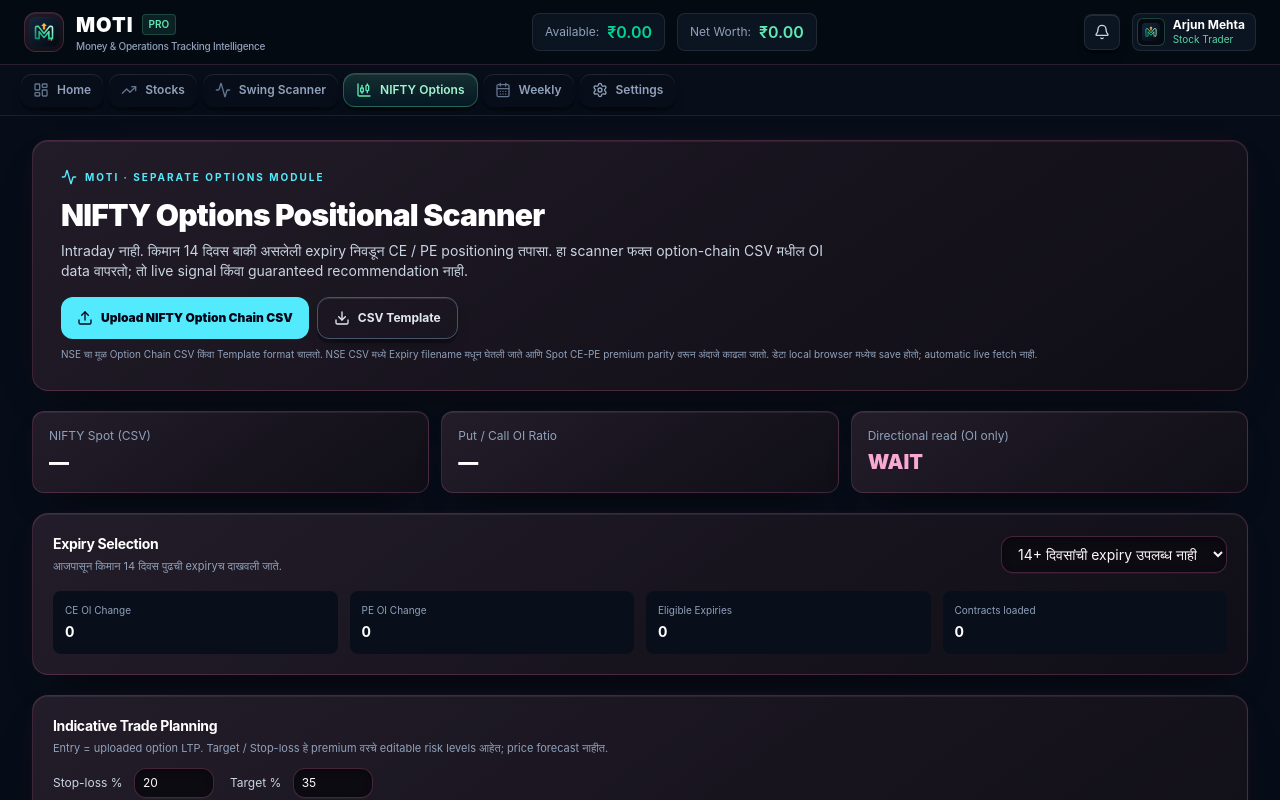
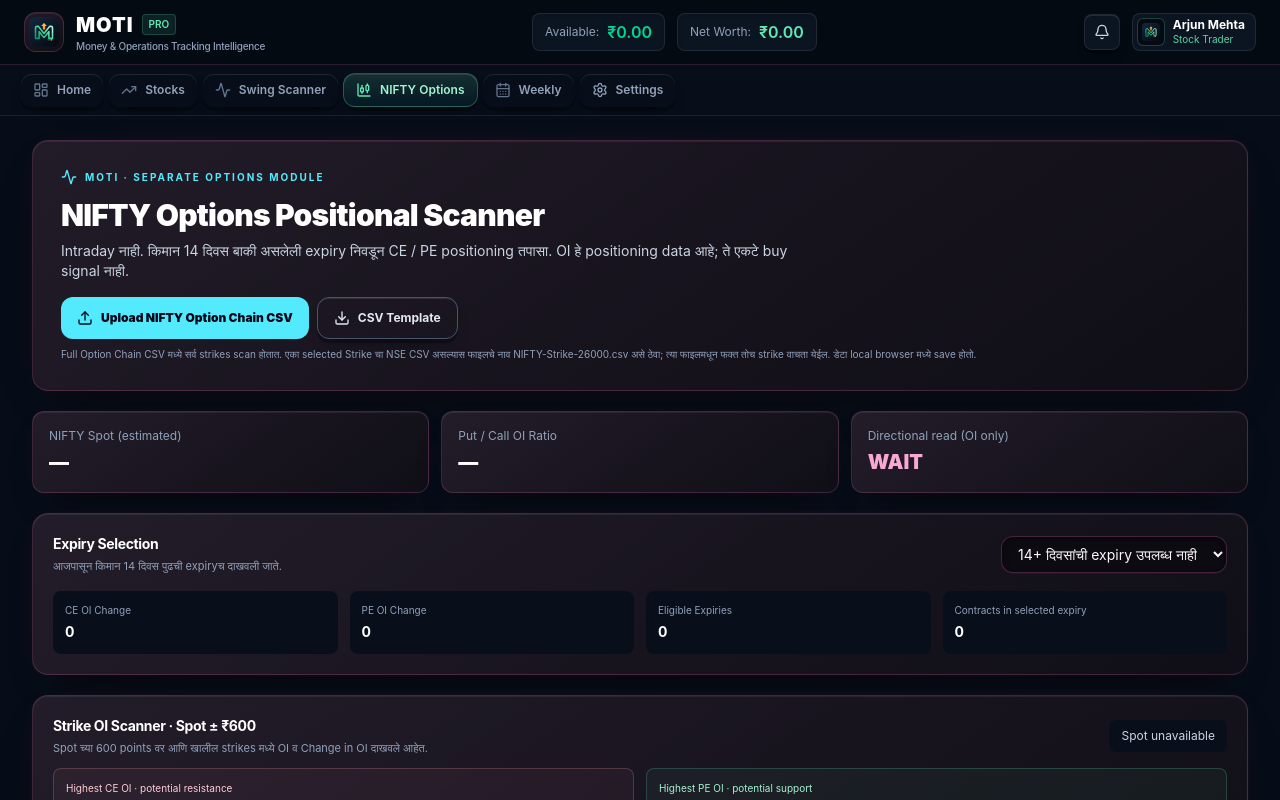
Before and after one commit to aarthak21-beep/MOTI-Money-Tracking-, a React (Vite) app: page / in a window 1280 px wide. Both pictures are taken after a click on the button "NIFTY Options". Shown: the top 800 px of the page. Built offline with nearby package versions, Linux system fonts and the light colour scheme.

Commit message:
Add NIFTY spot-range OI strike scanner

```diff
--- a/src/views/NiftyOptionsScannerView.tsx
+++ b/src/views/NiftyOptionsScannerView.tsx
@@ -8,15 +8,21 @@ type OptionRow = {
 const STORAGE_KEY = 'moti_nifty_options_chain_v1';
 const normalize = (v: string) => v.toLowerCase().replace(/[^a-z0-9]/g, '');
 const number = (v?: string) => {
-  if (!v) return 0;
+  if (!v || v.trim() === '-' || v.trim() === '—') return 0;
   const n = Number(v.replace(/[,₹%\s]/g, '').replace(/[()]/g, ''));
   return Number.isFinite(n) ? n : 0;
 };
 const parseDate = (v: string) => {
   const s = v.trim();
   if (/^\d{4}-\d{2}-\d{2}$/.test(s)) return s;
-  const m = s.match(/^(\d{1,2})[-/](\d{1,2})[-/](\d{4})$/);
-  if (m) return `${m[3]}-${m[2].padStart(2, '0')}-${m[1].padStart(2, '0')}`;
+  const numeric = s.match(/^(\d{1,2})[-/](\d{1,2})[-/](\d{4})$/);
+  if (numeric) return `${numeric[3]}-${numeric[2].padStart(2, '0')}-${numeric[1].padStart(2, '0')}`;
+  const named = s.match(/^(\d{1,2})[-/ ]([A-Za-z]{3})[-/ ](\d{4})$/);
+  if (named) {
+    const months: Record<string, string> = { jan: '01', feb: '02', mar: '03', apr: '04', may: '05', jun: '06', jul: '07', aug: '08', sep: '09', oct: '10', nov: '11', dec: '12' };
+    const month = months[named[2].toLowerCase()];
+    if (month) return `${named[3]}-${month}-${named[1].padStart(2, '0')}`;
+  }
   return '';
 };
 const expiryFromFilename = (filename: string) => {
@@ -26,67 +32,75 @@ const expiryFromFilename = (filename: string) => {
   const month = months[match[2].toLowerCase()];
   return month ? `${match[3]}-${month}-${match[1].padStart(2, '0')}` : '';
 };
+const strikeFromFilename = (filename: string) => {
+  const tagged = filename.match(/(?:strike|strk)[-_ ]?(\d{1,3}(?:,\d{3})+|\d{4,6})(?:\.\d+)?/i);
+  const grouped = filename.match(/(\d{1,3},\d{3})(?:\.\d+)?/);
+  const raw = tagged?.[1] || grouped?.[1];
+  return raw ? number(raw) : 0;
+};
 const csvLines = (text: string) => text.replace(/^\uFEFF/, '').replace(/\0/g, '').split(/\r\n|\n|\r/).filter(x => x.trim());
+const splitCsvLine = (line: string) => {
+  const out: string[] = []; let value = '', quoted = false;
+  for (let i = 0; i < line.length; i++) {
+    const c = line[i];
+    if (c === '"') { if (quoted && line[i + 1] === '"') { value += '"'; i++; } else quoted = !quoted; }
+    else if (c === ',' && !quoted) { out.push(value.trim()); value = ''; } else value += c;
+  }
+  out.push(value.trim()); return out;
+};
+const estimateSpot = (samples: Array<{ strike: number; ce: number; pe: number }>) => {
+  const values = samples.filter(x => x.ce > 5 && x.pe > 5).map(x => x.strike + x.ce - x.pe).filter(x => x > 0).sort((a, b) => a - b);
+  if (!values.length) return 0;
+  return values[Math.floor(values.length / 2)];
+};
 const parseNseOptionChain = (text: string, filename: string): OptionRow[] => {
   const lines = csvLines(text);
   if (lines.length < 3) throw new Error('NSE Option Chain CSV मध्ये पुरेशा rows नाहीत.');
-  const split = (line: string) => {
-    const out: string[] = []; let value = '', quoted = false;
-    for (let i = 0; i < line.length; i++) {
-      const c = line[i];
-      if (c === '"') { if (quoted && line[i + 1] === '"') { value += '"'; i++; } else quoted = !quoted; }
-      else if (c === ',' && !quoted) { out.push(value.trim()); value = ''; } else value += c;
-    }
-    out.push(value.trim()); return out;
-  };
-  const headers = split(lines[1]).map(normalize);
+  const headers = splitCsvLine(lines[1]).map(normalize);
   const strikeIndex = headers.indexOf('strike');
-  if (strikeIndex < 0 || headers.length < 22) throw new Error('हा NSE Option Chain CSV format ओळखता आला नाही.');
-  const expiry = expiryFromFilename(filename);
-  if (!expiry) throw new Error('Expiry date filename मध्ये नाही. उदा. option-chain-ED-NIFTY-17-Nov-2026.csv अशा नावाने CSV ठेवा.');
-  const raw: Array<{ strike: number; ce: number; pe: number; rows: OptionRow[] }> = [];
+  const expiryIndex = headers.findIndex(h => h === 'expirydate' || h === 'expiry');
+  const selectedStrike = strikeFromFilename(filename);
+  const fullChain = strikeIndex >= 0 && headers.length >= 22;
+  const selectedStrikeFile = strikeIndex < 0 && expiryIndex >= 0 && headers.length >= 22 && selectedStrike > 0;
+  if (!fullChain && !selectedStrikeFile) {
+    throw new Error('NSE CSV format ओळखता आला नाही. Full Option Chain CSV upload करा; किंवा एका Strike चा CSV असल्यास फाइलचे नाव NIFTY-Strike-26000.csv अशा प्रकारे ठेवा.');
+  }
+  const defaultExpiry = expiryFromFilename(filename);
+  const raw: Array<{ strike: number; expiry: string; ce: number; pe: number; rows: OptionRow[] }> = [];
   for (const line of lines.slice(2)) {
-    const c = split(line);
-    const strike = number(c[11]);
-    if (!(strike > 0)) continue;
+    const c = splitCsvLine(line);
+    const strike = fullChain ? number(c[strikeIndex]) : selectedStrike;
+    const expiry = fullChain ? defaultExpiry : parseDate(c[expiryIndex]);
+    if (!(strike > 0) || !expiry) continue;
     const ceLtp = number(c[5]);
     const peLtp = number(c[17]);
     const rows: OptionRow[] = [];
     if (ceLtp > 0) rows.push({ expiry, strike, type: 'CE', ltp: ceLtp, oi: number(c[1]), changeOi: number(c[2]), volume: number(c[3]), iv: number(c[4]) || undefined, spot: 0 });
     if (peLtp > 0) rows.push({ expiry, strike, type: 'PE', ltp: peLtp, oi: number(c[21]), changeOi: number(c[20]), volume: number(c[19]), iv: number(c[18]) || undefined, spot: 0 });
-    raw.push({ strike, ce: ceLtp, pe: peLtp, rows });
+    if (rows.length) raw.push({ strike, expiry, ce: ceLtp, pe: peLtp, rows });
   }
-  const paritySpots = raw.filter(x => x.ce > 5 && x.pe > 5).map(x => x.strike + x.ce - x.pe).filter(x => x > 0).sort((a, b) => a - b);
-  if (!paritySpots.length) throw new Error('CE आणि PE दोन्ही LTP असलेले strike सापडले नाहीत.');
-  const spot = paritySpots[Math.floor(paritySpots.length / 2)];
+  if (!raw.length) throw new Error('या NSE CSV मध्ये वाचता येणारे CE/PE rows सापडले नाहीत.');
+  const spot = estimateSpot(raw);
+  if (!spot) throw new Error('CE आणि PE दोन्ही LTP वरून spot अंदाज काढता आला नाही.');
   return raw.flatMap(x => x.rows.map(r => ({ ...r, spot })));
 };
 const parseCsv = (text: string, filename = ''): OptionRow[] => {
   const lines = csvLines(text);
   if (lines.length < 2) throw new Error('CSV मध्ये option rows नाहीत.');
-  const split = (line: string) => {
-    const out: string[] = []; let value = '', quoted = false;
-    for (let i = 0; i < line.length; i++) {
-      const c = line[i];
-      if (c === '"') { if (quoted && line[i + 1] === '"') { value += '"'; i++; } else quoted = !quoted; }
-      else if (c === ',' && !quoted) { out.push(value.trim()); value = ''; } else value += c;
-    }
-    out.push(value.trim()); return out;
-  };
-  const headers = split(lines[0]).map(normalize);
+  const headers = splitCsvLine(lines[0]).map(normalize);
   const find = (...keys: string[]) => headers.findIndex(h => keys.includes(h));
   const expiry = find('expiry', 'expirydate', 'expdate');
   const strike = find('strike', 'strikeprice', 'strikepr');
   const type = find('optiontype', 'type', 'cepe', 'instrumenttype', 'right');
   const ltp = find('ltp', 'lastprice', 'lasttradedprice', 'close');
   const oi = find('oi', 'openinterest', 'openint');
-  const coi = find('changeoi', 'changeinopeninterest', 'chginoi', 'changein oi');
+  const coi = find('changeoi', 'changeinopeninterest', 'chginoi');
   const volume = find('volume', 'totaltradedvolume', 'tradedvolume', 'vol');
   const iv = find('iv', 'impliedvolatility');
   const spot = find('underlyingvalue', 'underlying', 'spot', 'underlyingprice', 'indexvalue');
   if ([expiry, strike, type, ltp, oi, coi, volume, spot].some(i => i < 0)) return parseNseOptionChain(text, filename);
   return lines.slice(1).flatMap(line => {
-    const c = split(line);
+    const c = splitCsvLine(line);
     const exp = parseDate(c[expiry] || '');
     const rawType = (c[type] || '').trim().toUpperCase();
     const optType = rawType.includes('CE') || rawType === 'CALL' ? 'CE' : rawType.includes('PE') || rawType === 'PUT' ? 'PE' : '';
@@ -110,6 +124,7 @@ export const NiftyOptionsScannerView: React.FC = () => {
   const [error, setError] = useState('');
   const [stopPct, setStopPct] = useState(20);
   const [targetPct, setTargetPct] = useState(35);
+  const [lotSize, setLotSize] = useState(65);
   const [expiryChoice, setExpiryChoice] = useState('');
   const [loading, setLoading] = useState(false);
 
@@ -129,11 +144,24 @@ export const NiftyOptionsScannerView: React.FC = () => {
     const spot = chain.length ? chain[0].spot : 0;
     return { ceOi, peOi, ceChg, peChg, pcr, bias, spot };
   }, [chain]);
+  const rangeRows = useMemo(() => chain.filter(r => r.strike >= summary.spot - 600 && r.strike <= summary.spot + 600), [chain, summary.spot]);
+  const strikeStats = useMemo(() => {
+    const grouped = new Map<number, { strike: number; ceOi: number; peOi: number; ceChange: number; peChange: number; ceVol: number; peVol: number }>();
+    for (const r of rangeRows) {
+      const v = grouped.get(r.strike) || { strike: r.strike, ceOi: 0, peOi: 0, ceChange: 0, peChange: 0, ceVol: 0, peVol: 0 };
+      if (r.type === 'CE') { v.ceOi += r.oi; v.ceChange += r.changeOi; v.ceVol += r.volume; }
+      else { v.peOi += r.oi; v.peChange += r.changeOi; v.peVol += r.volume; }
+      grouped.set(r.strike, v);
+    }
+    return Array.from(grouped.values()).sort((a, b) => a.strike - b.strike);
+  }, [rangeRows]);
+  const maxCe = [...strikeStats].sort((a, b) => b.ceOi - a.ceOi)[0];
+  const maxPe = [...strikeStats].sort((a, b) => b.peOi - a.peOi)[0];
   const candidates = useMemo(() => {
     if (!chain.length || summary.bias === 'WAIT') return [];
     const type = summary.bias === 'CE BIAS' ? 'CE' : 'PE';
-    return chain.filter(r => r.type === type).sort((a, b) => Math.abs(a.strike - summary.spot) - Math.abs(b.strike - summary.spot)).slice(0, 5);
-  }, [chain, summary]);
+    return rangeRows.filter(r => r.type === type).sort((a, b) => b.changeOi - a.changeOi).slice(0, 5);
+  }, [chain, rangeRows, summary]);
   const handleUpload = async (file?: File) => {
     if (!file) return;
     setLoading(true); setError(''); setMessage('');
@@ -143,7 +171,7 @@ export const NiftyOptionsScannerView: React.FC = () => {
       setRows(parsed);
       localStorage.setItem(STORAGE_KEY, JSON.stringify(parsed));
       setExpiryChoice('');
-      setMessage(`${parsed.length} option rows import झाले. NSE CSV असल्यास spot हा CE-PE premium parity वरून अंदाजे काढला आहे. डेटा या browser मध्ये save केला आहे.`);
+      setMessage(`${parsed.length} option rows import झाले. NSE CSV मधील spot CE-PE premium parity वरून अंदाजे काढला आहे. डेटा या browser मध्ये save केला आहे.`);
     } catch (e) { setError(e instanceof Error ? e.message : 'CSV वाचता आला नाही.'); }
     finally { setLoading(false); }
   };
@@ -161,7 +189,7 @@ export const NiftyOptionsScannerView: React.FC = () => {
     <div className="rounded-2xl border border-cyan-300/20 bg-gradient-to-br from-[#10243b] via-[#0d1928] to-[#0d1527] p-5 sm:p-7">
       <div className="flex items-center gap-2 text-[10px] font-bold uppercase tracking-[0.2em] text-cyan-300"><Activity className="h-4 w-4" /> MOTI · Separate Options Module</div>
       <h1 className="mt-3 text-2xl font-black text-white sm:text-3xl">NIFTY Options Positional Scanner</h1>
-      <p className="mt-2 max-w-3xl text-sm text-slate-300">Intraday नाही. किमान 14 दिवस बाकी असलेली expiry निवडून CE / PE positioning तपासा. हा scanner फक्त option-chain CSV मधील OI data वापरतो; तो live signal किंवा guaranteed recommendation नाही.</p>
+      <p className="mt-2 max-w-3xl text-sm text-slate-300">Intraday नाही. किमान 14 दिवस बाकी असलेली expiry निवडून CE / PE positioning तपासा. OI हे positioning data आहे; ते एकटे buy signal नाही.</p>
       <div className="mt-4 flex flex-wrap gap-2">
         <label className="inline-flex cursor-pointer items-center gap-2 rounded-xl bg-cyan-300 px-4 py-3 text-xs font-black text-slate-950 hover:bg-cyan-200">
           <Upload className="h-4 w-4" /> {loading ? 'Reading CSV...' : 'Upload NIFTY Option Chain CSV'}
@@ -169,14 +197,14 @@ export const NiftyOptionsScannerView: React.FC = () => {
         </label>
         <button onClick={downloadTemplate} className="inline-flex items-center gap-2 rounded-xl border border-slate-600 px-4 py-3 text-xs font-bold text-slate-200 hover:bg-white/5"><Download className="h-4 w-4" /> CSV Template</button>
       </div>
-      <p className="mt-2 text-[10px] text-slate-400">NSE चा मूळ Option Chain CSV किंवा Template format चालतो. NSE CSV मध्ये Expiry filename मधून घेतली जाते आणि Spot CE-PE premium parity वरून अंदाजे काढला जातो. डेटा local browser मध्येच save होतो; automatic live fetch नाही.</p>
+      <p className="mt-2 text-[10px] text-slate-400">Full Option Chain CSV मध्ये सर्व strikes scan होतात. एका selected Strike चा NSE CSV असल्यास फाइलचे नाव NIFTY-Strike-26000.csv असे ठेवा; त्या फाइलमधून फक्त तोच strike वाचता येईल. डेटा local browser मध्ये save होतो.</p>
     </div>
 
     {message && <div className="rounded-xl border border-emerald-300/20 bg-emerald-300/5 p-3 text-xs text-emerald-200">{message}</div>}
     {error && <div className="rounded-xl border border-rose-400/20 bg-rose-400/5 p-3 text-xs text-rose-200">{error}</div>}
 
     <div className="grid gap-3 sm:grid-cols-3">
-      <div className="rounded-xl border border-[#1e2e4f] bg-[#0d1527] p-4"><p className="text-xs text-slate-400">NIFTY Spot (CSV)</p><p className="mt-1 text-xl font-black text-white">{summary.spot ? fmt(summary.spot) : '—'}</p></div>
+      <div className="rounded-xl border border-[#1e2e4f] bg-[#0d1527] p-4"><p className="text-xs text-slate-400">NIFTY Spot (estimated)</p><p className="mt-1 text-xl font-black text-white">{summary.spot ? fmt(summary.spot) : '—'}</p></div>
       <div className="rounded-xl border border-[#1e2e4f] bg-[#0d1527] p-4"><p className="text-xs text-slate-400">Put / Call OI Ratio</p><p className="mt-1 text-xl font-black text-white">{summary.pcr ? summary.pcr.toFixed(2) : '—'}</p></div>
       <div className="rounded-xl border border-[#1e2e4f] bg-[#0d1527] p-4"><p className="text-xs text-slate-400">Directional read (OI only)</p><p className={'mt-1 text-xl font-black ' + (summary.bias === 'CE BIAS' ? 'text-emerald-300' : summary.bias === 'PE BIAS' ? 'text-rose-300' : 'text-amber-300')}>{summary.bias}</p></div>
     </div>
@@ -192,19 +220,29 @@ export const NiftyOptionsScannerView: React.FC = () => {
         <div className="rounded-lg bg-[#080f1b] p-3"><p className="text-[10px] text-slate-400">CE OI Change</p><p className="mt-1 text-sm font-bold text-white">{fmt(summary.ceChg)}</p></div>
         <div className="rounded-lg bg-[#080f1b] p-3"><p className="text-[10px] text-slate-400">PE OI Change</p><p className="mt-1 text-sm font-bold text-white">{fmt(summary.peChg)}</p></div>
         <div className="rounded-lg bg-[#080f1b] p-3"><p className="text-[10px] text-slate-400">Eligible Expiries</p><p className="mt-1 text-sm font-bold text-white">{eligibleExpiries.length}</p></div>
-        <div className="rounded-lg bg-[#080f1b] p-3"><p className="text-[10px] text-slate-400">Contracts loaded</p><p className="mt-1 text-sm font-bold text-white">{chain.length}</p></div>
+        <div className="rounded-lg bg-[#080f1b] p-3"><p className="text-[10px] text-slate-400">Contracts in selected expiry</p><p className="mt-1 text-sm font-bold text-white">{chain.length}</p></div>
       </div>
     </div>
 
     <div className="rounded-2xl border border-[#1e2e4f] bg-[#0d1527] p-4 sm:p-5">
-      <h2 className="text-sm font-bold text-white">Indicative Trade Planning</h2>
-      <p className="mt-1 text-[11px] text-slate-400">Entry = uploaded option LTP. Target / Stop-loss हे premium वरचे editable risk levels आहेत; price forecast नाहीत.</p>
+      <div className="flex flex-wrap items-center justify-between gap-2"><div><h2 className="text-sm font-bold text-white">Strike OI Scanner · Spot ± ₹600</h2><p className="mt-1 text-[11px] text-slate-400">Spot च्या 600 points वर आणि खालील strikes मध्ये OI व Change in OI दाखवले आहेत.</p></div><span className="rounded-lg bg-[#080f1b] px-3 py-2 text-xs text-slate-300">{summary.spot ? `₹${fmt(summary.spot - 600)} – ₹${fmt(summary.spot + 600)}` : 'Spot unavailable'}</span></div>
+      <div className="mt-3 grid gap-3 sm:grid-cols-2">
+        <div className="rounded-lg border border-rose-300/20 bg-rose-300/5 p-3"><p className="text-[10px] text-rose-200">Highest CE OI · potential resistance</p><p className="mt-1 text-lg font-black text-white">{maxCe ? fmt(maxCe.strike) : '—'}</p><p className="text-[11px] text-slate-400">{maxCe ? `OI ${fmt(maxCe.ceOi)} · Change ${fmt(maxCe.ceChange)}` : 'Range मध्ये data नाही'}</p></div>
+        <div className="rounded-lg border border-emerald-300/20 bg-emerald-300/5 p-3"><p className="text-[10px] text-emerald-200">Highest PE OI · potential support</p><p className="mt-1 text-lg font-black text-white">{maxPe ? fmt(maxPe.strike) : '—'}</p><p className="text-[11px] text-slate-400">{maxPe ? `OI ${fmt(maxPe.peOi)} · Change ${fmt(maxPe.peChange)}` : 'Range मध्ये data नाही'}</p></div>
+      </div>
+      {strikeStats.length ? <div className="mt-4 overflow-x-auto"><table className="w-full min-w-[760px] text-left text-xs"><thead className="text-[10px] uppercase text-slate-400"><tr>{['Strike','CE OI','CE Chg OI','CE Volume','PE OI','PE Chg OI','PE Volume'].map(x => <th key={x} className="px-3 py-2">{x}</th>)}</tr></thead><tbody className="divide-y divide-[#1e2e4f]">{strikeStats.map(s => <tr key={s.strike}><td className="px-3 py-2 font-bold text-white">{fmt(s.strike)}</td><td className="px-3 py-2">{fmt(s.ceOi)}</td><td className={'px-3 py-2 ' + (s.ceChange >= 0 ? 'text-emerald-300' : 'text-rose-300')}>{fmt(s.ceChange)}</td><td className="px-3 py-2">{fmt(s.ceVol)}</td><td className="px-3 py-2">{fmt(s.peOi)}</td><td className={'px-3 py-2 ' + (s.peChange >= 0 ? 'text-emerald-300' : 'text-rose-300')}>{fmt(s.peChange)}</td><td className="px-3 py-2">{fmt(s.peVol)}</td></tr>)}</tbody></table></div> : <div className="mt-4 rounded-xl border border-amber-300/20 bg-amber-300/5 p-4 text-xs text-amber-100">या expiry साठी Spot ±600 range मधील पुरेसे strike rows नाहीत. पूर्ण Option Chain CSV upload करा; single-strike CSV ने इतर strikes शोधता येत नाहीत.</div>}
+    </div>
+
+    <div className="rounded-2xl border border-[#1e2e4f] bg-[#0d1527] p-4 sm:p-5">
+      <h2 className="text-sm font-bold text-white">Indicative Trade Planning · Risk cap ₹1,000</h2>
+      <p className="mt-1 text-[11px] text-slate-400">Entry = uploaded option LTP. Stop-loss / Target हे editable premium risk levels आहेत; forecast नाहीत. Lot size exchange contract प्रमाणे तपासून भरा.</p>
       <div className="mt-3 flex flex-wrap gap-4 text-xs text-slate-300">
+        <label>Lot size <input type="number" min="1" max="10000" value={lotSize} onChange={e => setLotSize(Math.max(1, Number(e.target.value) || 1))} className="ml-2 w-20 rounded border border-slate-600 bg-[#080f1b] px-2 py-1.5 text-white" /></label>
         <label>Stop-loss % <input type="number" min="1" max="80" value={stopPct} onChange={e => setStopPct(Number(e.target.value))} className="ml-2 w-20 rounded border border-slate-600 bg-[#080f1b] px-2 py-1.5 text-white" /></label>
         <label>Target % <input type="number" min="1" max="200" value={targetPct} onChange={e => setTargetPct(Number(e.target.value))} className="ml-2 w-20 rounded border border-slate-600 bg-[#080f1b] px-2 py-1.5 text-white" /></label>
       </div>
-      {candidates.length ? <div className="mt-4 overflow-x-auto"><table className="w-full min-w-[680px] text-left text-xs"><thead className="text-[10px] uppercase text-slate-400"><tr>{['Type','Strike','Expiry','Option LTP / Entry','Stop-loss','Target','OI','Volume','IV'].map(x => <th key={x} className="px-3 py-2">{x}</th>)}</tr></thead><tbody className="divide-y divide-[#1e2e4f]">{candidates.map((r,i) => <tr key={r.expiry + r.strike + r.type}><td className="px-3 py-3 font-black text-emerald-300">{r.type}</td><td className="px-3 py-3 text-white">{fmt(r.strike)}</td><td className="px-3 py-3">{r.expiry}</td><td className="px-3 py-3 text-white">₹{fmt(r.ltp)}</td><td className="px-3 py-3 text-rose-300">₹{fmt(r.ltp * (1 - stopPct / 100))}</td><td className="px-3 py-3 text-emerald-300">₹{fmt(r.ltp * (1 + targetPct / 100))}</td><td className="px-3 py-3">{fmt(r.oi)}</td><td className="px-3 py-3">{fmt(r.volume)}</td><td className="px-3 py-3">{r.iv ? r.iv.toFixed(2) + '%' : '—'}</td></tr>)}</tbody></table></div> : <div className="mt-4 rounded-xl border border-amber-300/20 bg-amber-300/5 p-4 text-xs text-amber-100">{rows.length ? 'सध्याच्या OI reading वर स्पष्ट CE / PE bias नाही, किंवा 14+ दिवसांची expiry उपलब्ध नाही. WAIT.' : 'सुरुवात करण्यासाठी option-chain CSV upload कर.'}</div>}
-      <div className="mt-4 flex items-start gap-2 rounded-lg bg-[#080f1b] p-3 text-[11px] leading-5 text-slate-400"><AlertTriangle className="mt-0.5 h-4 w-4 shrink-0 text-amber-300" /> Option buying मध्ये premium पूर्ण गमावण्याचा धोका असतो. OI/PCR एकट्याने पुरेसे नाहीत; NIFTY chart trend, volatility, liquidity आणि event risk तपासल्याशिवाय trade घेऊ नकोस. No Trade हा वैध signal आहे.</div>
+      {candidates.length ? <div className="mt-4 overflow-x-auto"><table className="w-full min-w-[760px] text-left text-xs"><thead className="text-[10px] uppercase text-slate-400"><tr>{['Type','Strike','Expiry','Entry','Stop-loss','Target','Risk / lot','Max lots'].map(x => <th key={x} className="px-3 py-2">{x}</th>)}</tr></thead><tbody className="divide-y divide-[#1e2e4f]">{candidates.map(r => { const stop = r.ltp * (1 - stopPct / 100); const riskPerLot = (r.ltp - stop) * lotSize; const lots = riskPerLot > 0 ? Math.floor(1000 / riskPerLot) : 0; return <tr key={r.expiry + r.strike + r.type}><td className="px-3 py-3 font-black text-emerald-300">{r.type}</td><td className="px-3 py-3 text-white">{fmt(r.strike)}</td><td className="px-3 py-3">{r.expiry}</td><td className="px-3 py-3 text-white">₹{fmt(r.ltp)}</td><td className="px-3 py-3 text-rose-300">₹{fmt(stop)}</td><td className="px-3 py-3 text-emerald-300">₹{fmt(r.ltp * (1 + targetPct / 100))}</td><td className="px-3 py-3">₹{fmt(riskPerLot)}</td><td className="px-3 py-3 font-bold">{lots > 0 ? lots : 'SKIP'}</td></tr>; })}</tbody></table></div> : <div className="mt-4 rounded-xl border border-amber-300/20 bg-amber-300/5 p-4 text-xs text-amber-100">{rows.length ? 'सध्याच्या OI reading वर स्पष्ट directional bias नाही. Support/Resistance आणि OI table वरून निरीक्षण करा; WAIT.' : 'सुरुवात करण्यासाठी option-chain CSV upload कर.'}</div>}
+      <div className="mt-4 flex items-start gap-2 rounded-lg bg-[#080f1b] p-3 text-[11px] leading-5 text-slate-400"><AlertTriangle className="mt-0.5 h-4 w-4 shrink-0 text-amber-300" /> Highest CE/PE OI हे फक्त संभाव्य resistance/support आहेत; हमखास स्तर नाहीत. OI/PCR एकट्याने buy signal देत नाहीत. Chart trend, liquidity, bid-ask spread, volatility आणि event risk तपासा. Option buying मध्ये premium पूर्ण गमावण्याचा धोका असतो.</div>
     </div>
     <div className="flex items-center justify-between text-[10px] text-slate-500"><span><CalendarClock className="mr-1 inline h-3 w-3" /> Data saved locally on this browser · CSV upload only</span><button onClick={clearData} className="underline hover:text-white">Clear option data</button></div>
   </div>;
```
